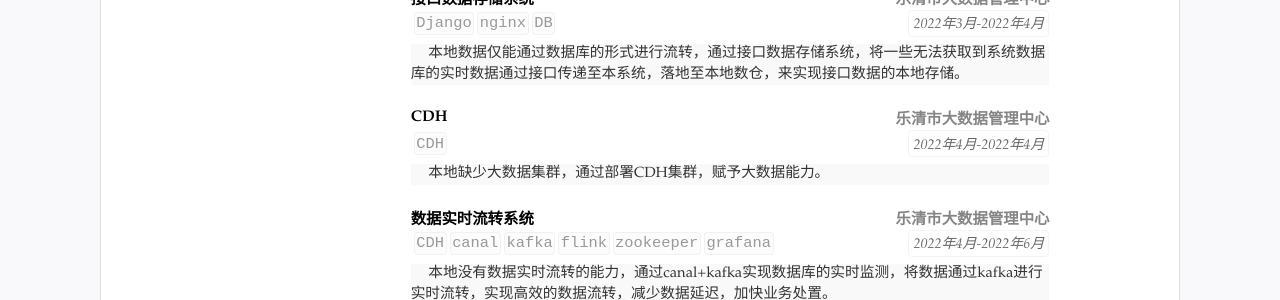
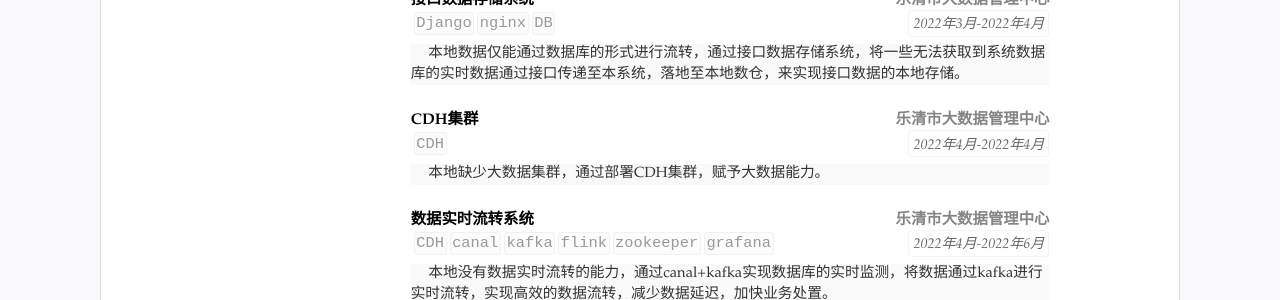
Before and after one commit to llluno/resume, a Jekyll site: the page built from index.html, in a window 1280 px wide and 900 px high, scrolled down 2401 px. Shown: the part 150-450 px from the top of the window. Built offline with Jekyll 4.4.1, drawn with Linux system fonts in a browser that asks for light colours.

Commit message:
Update resume.yml

```diff
--- a/_data/resume.yml
+++ b/_data/resume.yml
@@ -198,7 +198,7 @@ main: #简历主要内容，
         detail: 本地数据仅能通过数据库的形式进行流转，通过接口数据存储系统，将一些无法获取到系统数据库的实时数据通过接口传递至本系统，落地至本地数仓，来实现接口数据的本地存储。
         sub: 乐清市大数据管理中心
 
-      - title: CDH
+      - title: CDH集群
         duration: 2022年4月-2022年4月
         tags:
           - CDH
```
